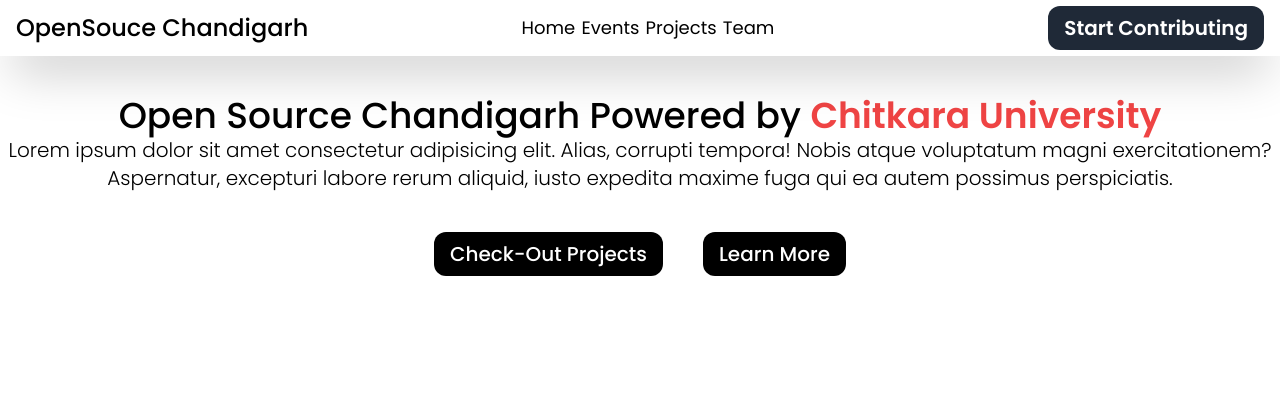
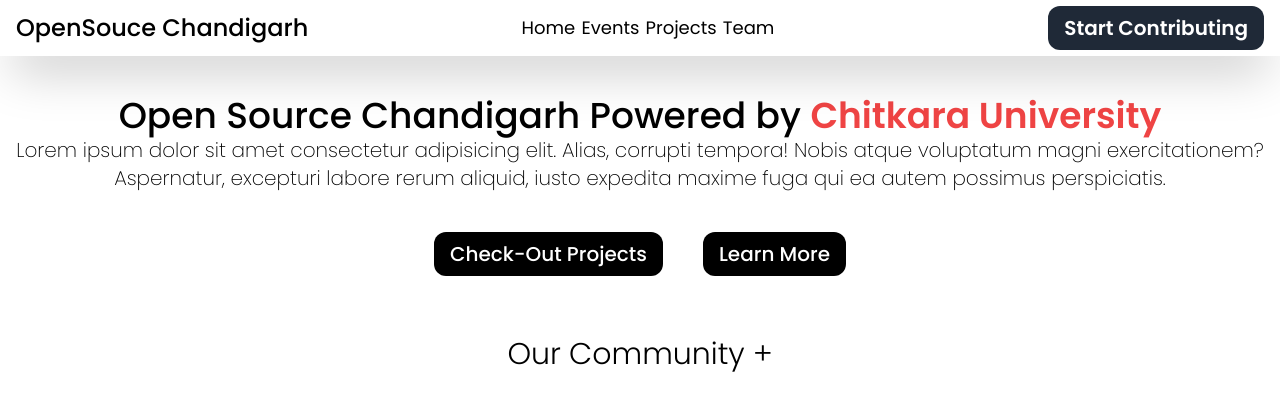
Before and after one commit to aakashj001/open-source-chandigarh, a React (Create React App) app: page / in a window 1280 px wide. Shown: the top 410 px of the page. Built offline with nearby package versions, Linux system fonts and the light colour scheme.

Commit message:
Making the community Section of the main page

```diff
--- a/src/App.js
+++ b/src/App.js
@@ -1,4 +1,5 @@
 import React from 'react'
+import Community from './components/Community'
 import Main from './components/Main'
 import Navbar from './components/Navbar'
 
@@ -7,6 +8,7 @@
     <div className='box-border'>
       <Navbar />
       <Main />
+      <Community />
     </div>
   )
 }
--- /dev/null
+++ b/src/components/ComCard.js
@@ -0,0 +1,9 @@
+import React from 'react'
+
+function ComCard() {
+  return (
+    <div>ComCard</div>
+  )
+}
+
+export default ComCard
--- /dev/null
+++ b/src/components/Community.js
@@ -0,0 +1,13 @@
+import React from 'react'
+
+function Community() {
+  return (
+    <div className='container m-auto flex flex-col mt-10 items-center justify-center'>
+        <div className='font-light text-3xl text-center'>
+            Our Community +
+        </div>
+    </div>
+  )
+}
+
+export default Community
--- a/src/components/Main.js
+++ b/src/components/Main.js
@@ -7,7 +7,7 @@
         Open Source Chandigarh Powered by{" "}
         <font className="text-red-500 font-semibold">Chitkara University</font>
       </div>
-      <div className="font-light text-xl text-center">
+      <div className="font-extralight text-xl text-center">
         Lorem ipsum dolor sit amet consectetur adipisicing elit. Alias, corrupti tempora! Nobis atque voluptatum magni exercitationem? Aspernatur, excepturi labore rerum aliquid, iusto expedita maxime fuga qui ea autem possimus perspiciatis.
       </div>
       <div className="flex flex-row w-full mt-5 items-center justify-center">
```
